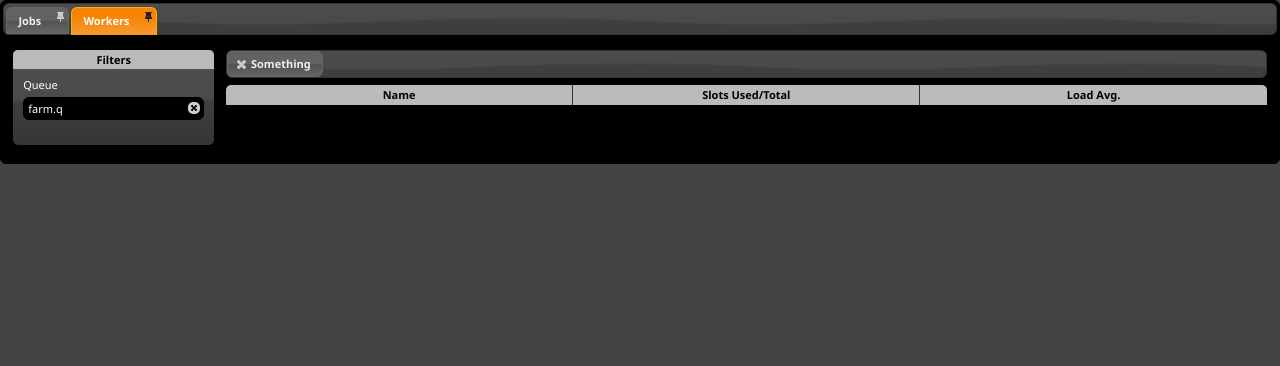
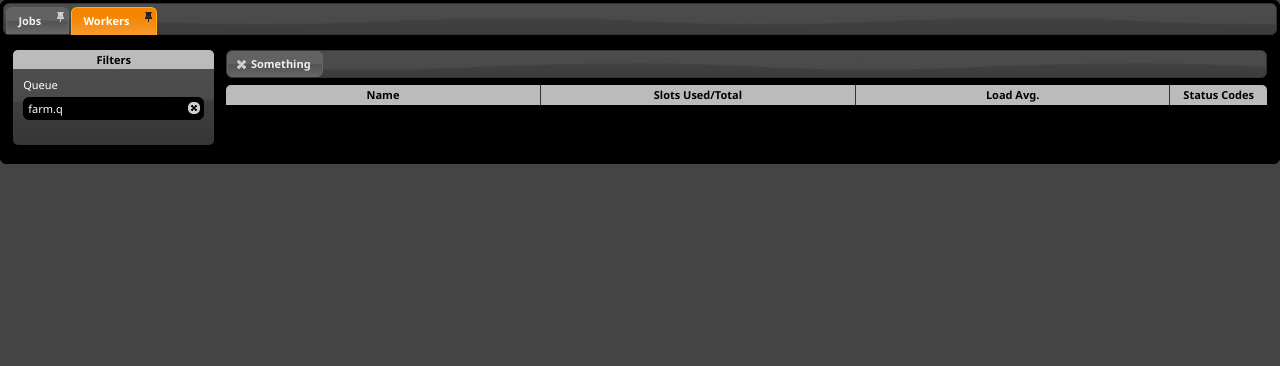
Before and after one commit to primefocusworld/sge4vfx, a PHP site: page / in a window 1280 px wide, after a click on "Workers". Shown: the part 54-420 px from the top of the page. Run offline with PHP 8.4, Linux system fonts and the light colour scheme; lists and menus that the app fills with data are empty.

Commit message:
Added SGE error codes to workers tab

```diff
--- a/webui/index.php
+++ b/webui/index.php
@@ -96,6 +96,7 @@
 					<th class="normalwidth">Name</th>
 					<th class="normalwidth">Slots Used/Total</th>
 					<th class="normalwidth">Load Avg.</th>
+					<th class="narrow1">Status Codes</th>
 				</tr>
 				</thead>
 				<tbody></tbody>
```
Also changed, not shown: 1 other file.
